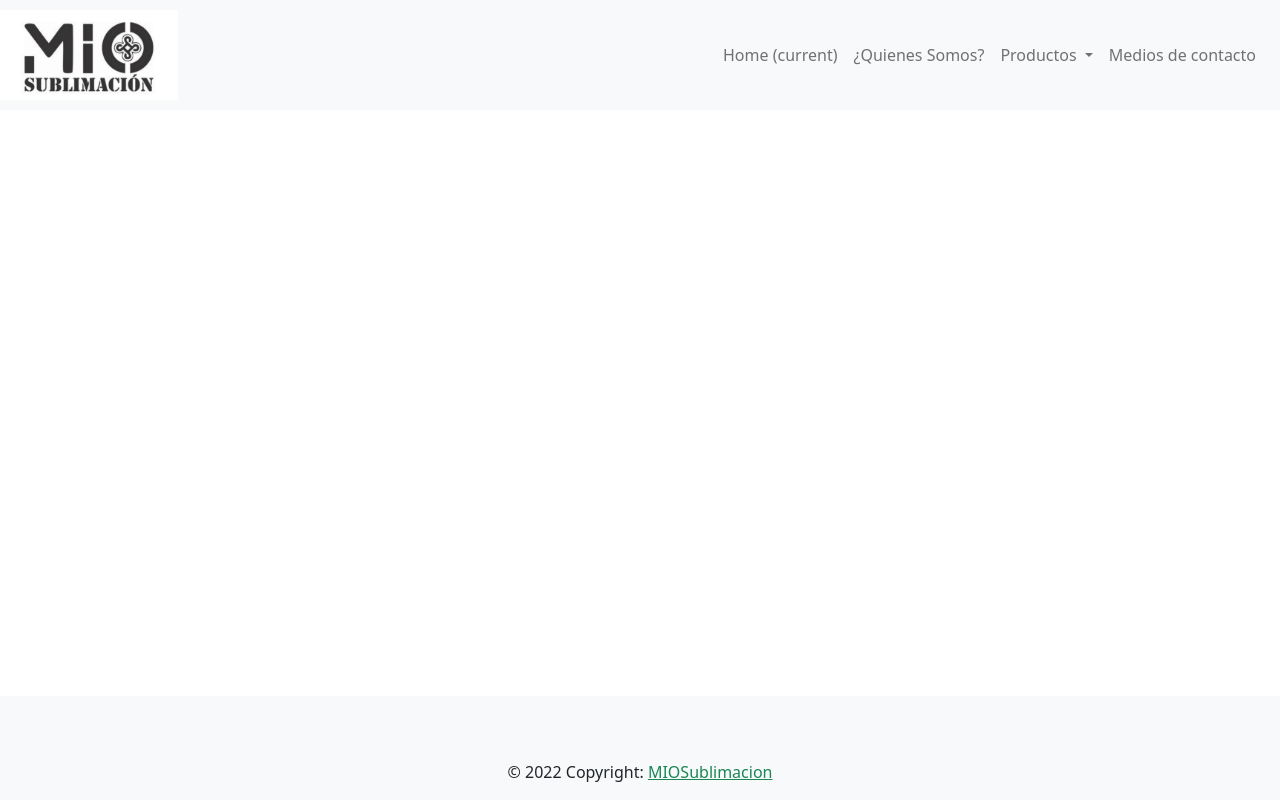
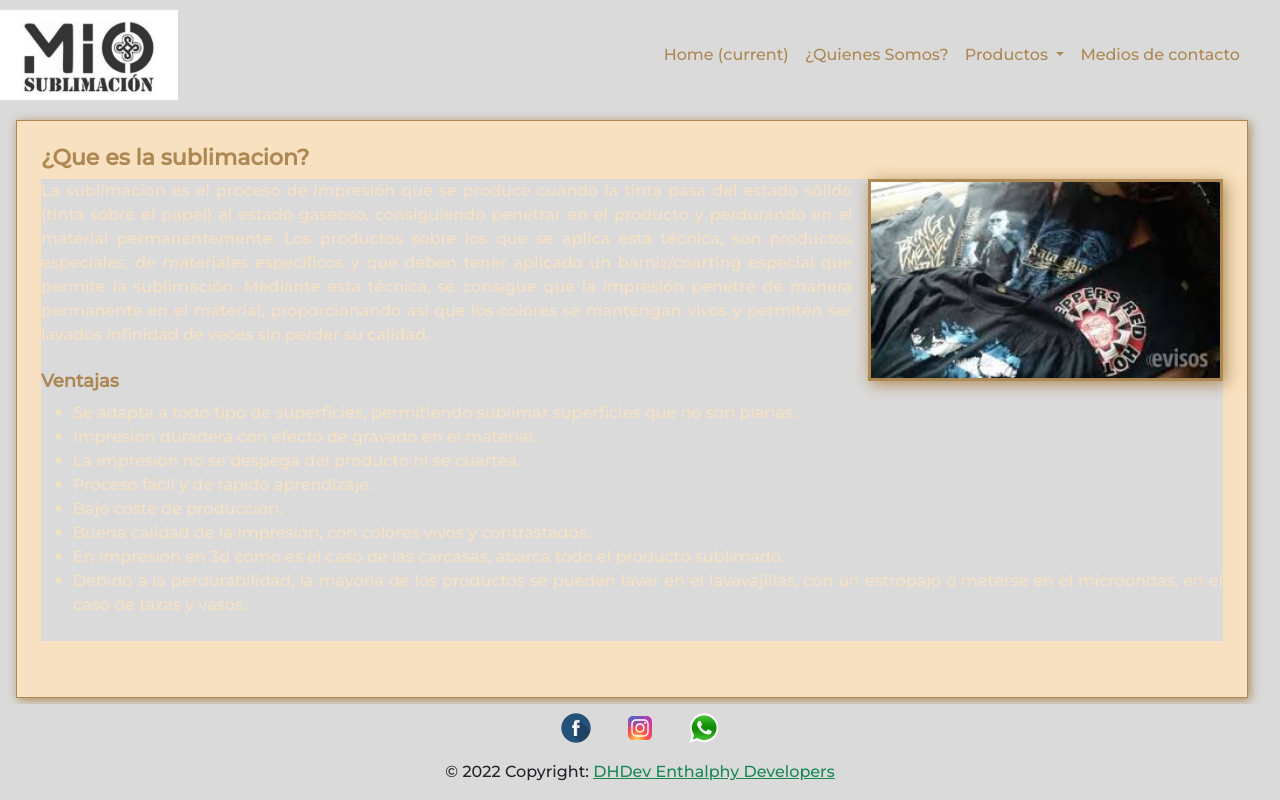
Before and after one commit to GRAVEDDIGER/mio, a plain HTML site: page index.html in a window 1280 px wide. Drawn offline with nearby package versions, Linux system fonts and the light colour scheme.

Commit message:
nuevo commit

```diff
--- a/estilos.css
+++ b/estilos.css
@@ -1,12 +1,20 @@
+:root{
+    --primario: #dadada;
+    --secundario:#F8E1C1;
+    --acentos: #AD8853;
+}
 *{
     box-sizing: border-box;
     padding: 0;
     margin: 0;
+    font-family: 'Montserrat', sans-serif;
+    background-color: var(--primario);
 
 }
 
 .logo{
  height: 100px;
+ background-color: transparent;
 }
 .nav-up{
     padding: 0;
@@ -14,5 +22,82 @@
 }
 .menu{
     justify-content: flex-end;
-    margin-right: 1rem;
+    margin-right: 2rem;
 }
+body{
+    background-color: var(--primario);
+}
+main{margin: 120px 2rem 2rem 1rem;
+    padding-bottom: 1rem;
+    height: 100%;
+
+}
+.secciones{
+    background-color: var(--secundario);
+    display: flow-root;
+    text-align: justify;
+    padding: 1.5rem;
+    border: var(--acentos) solid 1px;
+    box-shadow: 2px 2px 10px var(--acentos);
+}
+.float-right{
+    float: right;
+    margin-left: 1rem;
+    min-width: 250px;
+    width: 30%;
+    border: var(--acentos) solid 3px;
+    box-shadow: 3px 3px 15px var(--acentos);
+
+}
+.secciones h2{
+    font-size: 22px;
+    background-color: transparent;
+    color: var(--acentos);
+    font-weight: 800;
+    margin-bottom: 0.5rem;
+
+}
+.secciones h3{
+    font-size: 18px;
+    font-weight: 800;
+    text-decoration: solid;
+    background-color: transparent;
+    color: var(--acentos);
+
+}
+.secciones p{
+    text-align: justify;
+    background-color: var(--secundario);
+    margin-bottom: 1rem;
+}
+.secciones article, ul ,li{
+    background-color: var(--primario);
+    color: var(--secundario);
+}
+.secciones article{
+    margin-bottom: 2rem;
+}
+.sociales
+{display: flex;
+    flex-direction: row;
+    flex-wrap: nowrap;
+    justify-content: center;
+    align-items: center;
+
+
+}
+.sociales img{
+    width: 32px;
+    margin: 0 1rem;
+    margin-top: 0.5rem;
+    background-color: transparent;
+}
+footer{
+    margin-top: 3rem;
+    background-color: var(--primario);
+}
+.nav-item >.nav-link{
+    color:var(--acentos);
+}
+.nav-item >.nav-link:hover{
+    color:#6b4d22;}
--- a/index.html
+++ b/index.html
@@ -8,21 +8,16 @@
       href="https://cdn.jsdelivr.net/npm/bootstrap@5.2.0-beta1/dist/css/bootstrap.min.css"
       rel="stylesheet"
     />
-    <script src="https://cdn.jsdelivr.net/npm/@popperjs/core@2.9.2/dist/umd/popper.min.js"></script>
-
-    <script
-      src="https://cdn.jsdelivr.net/npm/bootstrap@5.2.0-beta1/dist/js/bootstrap.bundle.min.js"
-      integrity="sha384-pprn3073KE6tl6bjs2QrFaJGz5/SUsLqktiwsUTF55Jfv3qYSDhgCecCxMW52nD2"
-      crossorigin="anonymous"
-    ></script>
-
     <link rel="stylesheet" href="estilos.css" />
+    <link rel="preconnect" href="https://fonts.googleapis.com">
+<link rel="preconnect" href="https://fonts.gstatic.com" crossorigin>
+<link href="https://fonts.googleapis.com/css2?family=Montserrat:wght@500&display=swap" rel="stylesheet">
     <title>inicio - MIO Sublimacion</title>
   </head>
   <body>
     <header>
       <nav
-        class="navbar navbar-expand-lg navbar-light bg-light fixed-top nav-up"
+        class="navbar navbar-expand-lg navbar-light  fixed-top nav-up" style="background-color: var(--primario);"
       >
         <a class="navbar-brand" href="#"
           ><img class="logo" src="img/LOGO1.png" alt=""
@@ -45,7 +40,7 @@
         >
           <ul class="navbar-nav mr-auto">
             <li class="nav-item active">
-              <a class="nav-link" href="#"
+              <a class="nav-link"  href="#"
                 >Home <span class="sr-only">(current)</span></a
               >
             </li>
@@ -78,23 +73,58 @@
         </div>
       </nav>
     </header>
-    <main></main>
-    <footer class="text-center text-white fixed-bottom bg-light">
-      <!-- Grid container -->
-      <div class="container p-4"></div>
-      <!-- Grid container -->
+    <main>
+      <section class="secciones">
+        <h2>¿Que es la sublimacion?</h2>
+        <article>
+          <img src="img/remeras.jfif" class="float-right" alt="Remeras">
+          La sublimacion es el  proceso de  impresión que se produce cuando la tinta pasa del estado sólido (tinta sobre el papel) al estado gaseoso, consiguiendo penetrar en el producto y perdurando en el material permanentemente.
 
-      <!-- Copyright -->
+Los productos sobre los que se aplica esta técnica, son productos especiales, de materiales específicos y que deben tener aplicado un barniz/coarting especial que permite la sublimación.
+
+Mediante esta técnica, se consigue que la impresión penetre de manera permanente en el material, proporcionando así que los colores se mantengan vivos y permiten ser lavados infinidad de veces sin perder su calidad.
+<br>
+<br>
+      <h3>Ventajas</h3>
+<ul>
+ <li> Se adapta a todo tipo de superficies, permitiendo sublimar superficies que no son planas.</li>
+<li> Impresión duradera con efecto de gravado en el material.</li>
+<li> La impresión no se despega del producto ni se cuartea.</li>
+<li>  Proceso fácil y de rápido aprendizaje.</li>
+<li> Bajo coste de producción.</li>
+<li> Buena calidad de la impresión, con colores vivos y contrastados.</li>
+<li> En impresión en 3d como es el caso de las carcasas, abarca todo el producto sublimado.</li>
+<li> Debido a la perdurabilidad, la mayoría de los productos se pueden lavar en el lavavajillas, con un estropajo o meterse en el microondas, en el caso de tazas y vasos.</li>
+<br>
+</ul></article>
+
+      </section>
+    </main>
+    <footer class="text-center text-white fixed-bottom ">
+
+      <div class="sociales">
+        <a href=""><img src="icons/facebook-logo-png-9024-32x32.ico" alt=""></a>
+        <a href=""><img src="icons/ig.svg" alt=""></a>
+        <a href=""><img src="icons/logo-whatsapp-png-46041.png" alt=""></a>
+
+      </div>
       <div
-        class="text-center p-3 bg-light text-dark"
-        style="background-color: rgba(0, 0, 0, 0.2)"
+      class="text-center p-3 text-dark"
+      style="background-color: var(--primario)"
+    >
+      © 2022 Copyright:
+      <a class="text-success" href="https://mdbootstrap.com/"
+        >DHDev Enthalphy Developers</a
       >
-        © 2022 Copyright:
-        <a class="text-success" href="https://mdbootstrap.com/"
-          >MIOSublimacion</a
-        >
-      </div>
+    </div>
       <!-- Copyright -->
     </footer>
+    <script src="https://cdn.jsdelivr.net/npm/@popperjs/core@2.9.2/dist/umd/popper.min.js"></script>
+
+    <script
+      src="https://cdn.jsdelivr.net/npm/bootstrap@5.2.0-beta1/dist/js/bootstrap.bundle.min.js"
+      integrity="sha384-pprn3073KE6tl6bjs2QrFaJGz5/SUsLqktiwsUTF55Jfv3qYSDhgCecCxMW52nD2"
+      crossorigin="anonymous"
+    ></script>
   </body>
 </html>
```
Also changed, not shown: icons/FB.jpg (added), icons/facebook-logo-png-9024-32x32.ico (added), icons/fb.svg (added), icons/ig.svg (added), icons/logo-whatsapp-png-46041.png (added), icons/whatsapp.gif (added), img/remeras.jfif (added), img/remeras2.jfif (added), img/remeras3.jfif (added), img/tazas1.jfif (added), img/tazas2.jfif (added), img/tazas3.jfif (added), img/tazas4.jfif (added).
